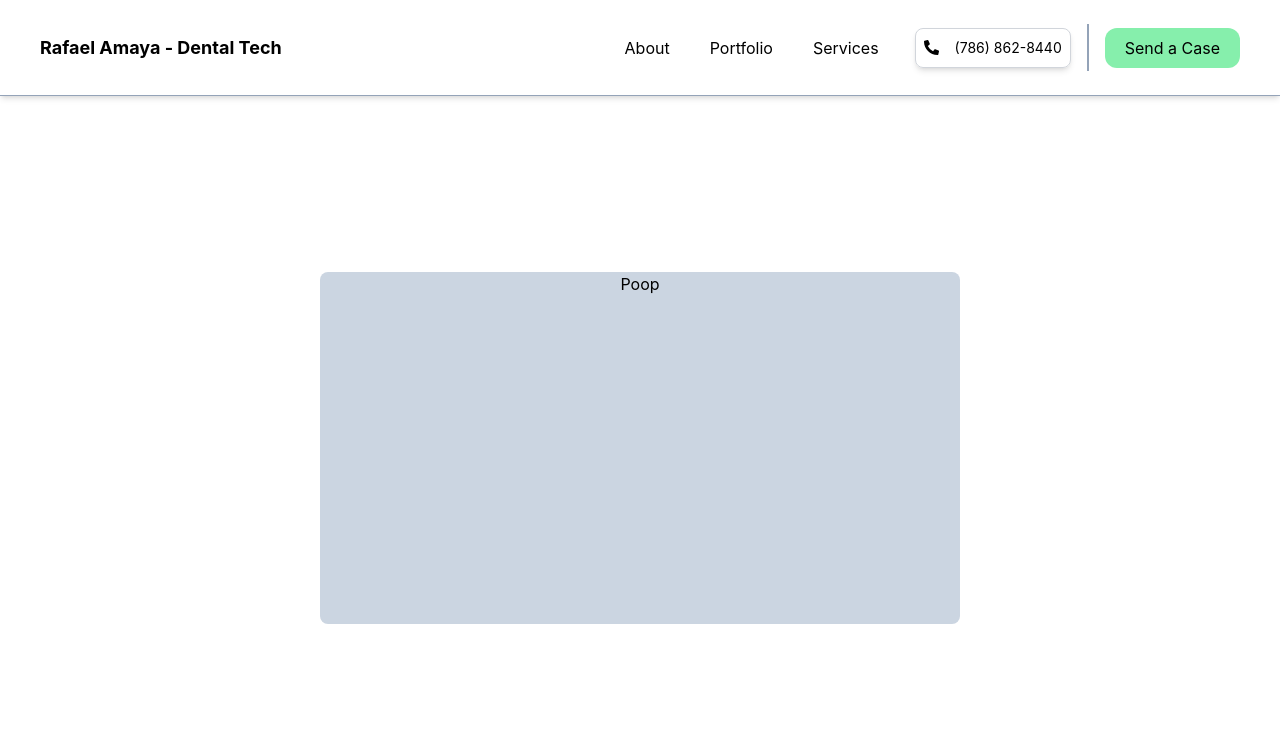
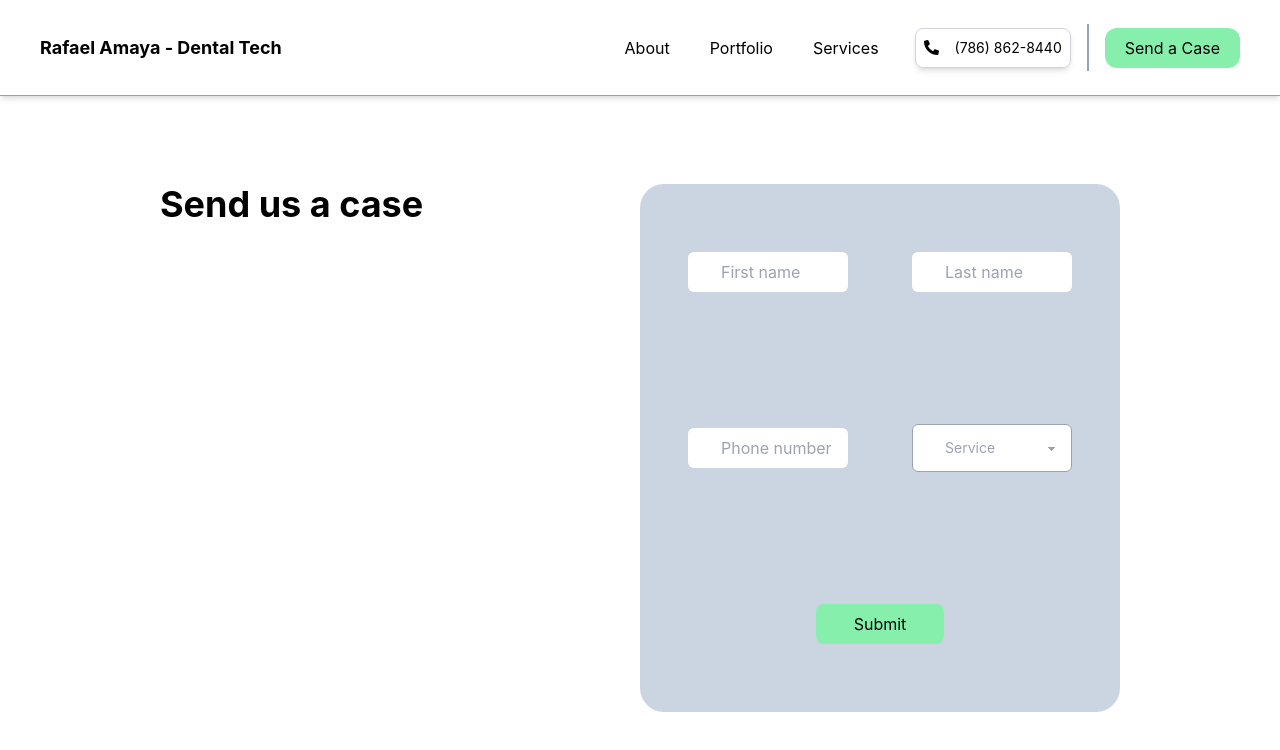
Before and after one commit to amayarafael/website, a React (Create React App) app: page / in a window 1280 px wide. Both pictures are taken after a click on the button "Send a Case". Shown: the top 750 px of the page. Built offline with nearby package versions, Linux system fonts and the light colour scheme.

Commit message:
Switched from Bootstrap to DaisyUI

```diff
--- a/src/pages/send-form/SendForm.js
+++ b/src/pages/send-form/SendForm.js
@@ -2,9 +2,25 @@ import React from 'react'
 
 export default function SendForm() {
     return (
-        <div class="w-full h-[88vh] flex flex-col items-center justify-center overflow-y-scroll scrollbar-none">
-            <div class="w-[50%] min-h-[50%] rounded-lg bg-primary">
-                Poop
+        <div class="w-[75%] h-[88vh] flex flex-row items-center justify-center overflow-y-scroll scrollbar-none">
+            <div class="flex flex-1 flex-col h-[75%] justify-start text-start">
+                <h1 class="font-bold text-4xl">Send us a case</h1>
+                <span></span>
+            </div>
+            <div class="flex flex-1 flex-col h-[75%] rounded-3xl bg-primary">
+                <div class="flex flex-1 flex-row w-full items-center justify-evenly space-x-4">
+                    <input type="text" class="input bg-white rounded-md h-10 w-40 indent-4 focus:outline-none focus:border-0" placeholder='First name' />
+                    <input type="text" class="input bg-white rounded-md h-10 w-40 indent-4 focus:outline-none focus:border-0" placeholder='Last name' />
+                </div>
+                <div class="flex flex-1 flex-row w-full items-center justify-evenly space-x-4">
+                    <input type="tel" class="input bg-white rounded-md h-10 w-40 indent-4 focus:outline-none focus:border-0" placeholder='Phone number' />
+                    <select class="select select-bordered bg-white rounded-md h-10 w-40 indent-4 focus:outline-none text-gray-400">
+                        <option disabled selected>Service</option>
+                    </select>
+                </div>
+                <div class="flex flex-1 flex-row w-full items-center justify-center space-x-2">
+                    <button class="w-32 rounded-lg bg-tertiary px-4 h-10">Submit</button>
+                </div>
             </div>
         </div>
     )
--- a/tailwind.config.js
+++ b/tailwind.config.js
@@ -16,5 +16,8 @@ module.exports = {
       }
     },
   },
-  plugins: [require('tailwind-scrollbar'),],
+  plugins: [require('tailwind-scrollbar'), require('daisyui'),],
+  daisyui: {
+    themes: []
+  }
 }
```
Also changed, not shown: package.json (+4 -3 lines), public/index.html (+4 -4 lines), 1 other file (tests, documents, lock files or other folders).
